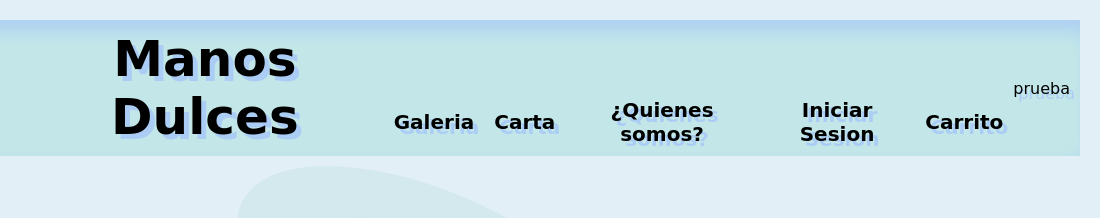
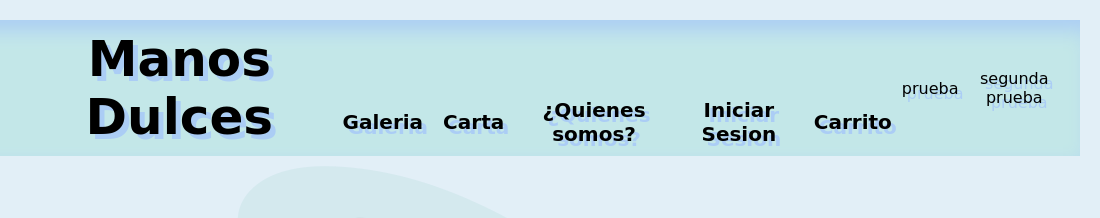
Before and after one commit to EmanuelGarcia1993/Manos_dulce-final, a plain HTML site: page index.html in a window 1280 px wide. Shown: the top 218 px of the page, 180-1280 px from the left. Drawn offline with Linux system fonts and the light colour scheme; a web font is replaced by a local one.

Commit message:
prueba de fusion 3

```diff
--- a/index.html
+++ b/index.html
@@ -43,6 +43,7 @@
             </ul>
         </nav>
         <p>prueba</p>
+        <p>segunda prueba</p>
     </header>
 
     <!-- MAIN -->
```
